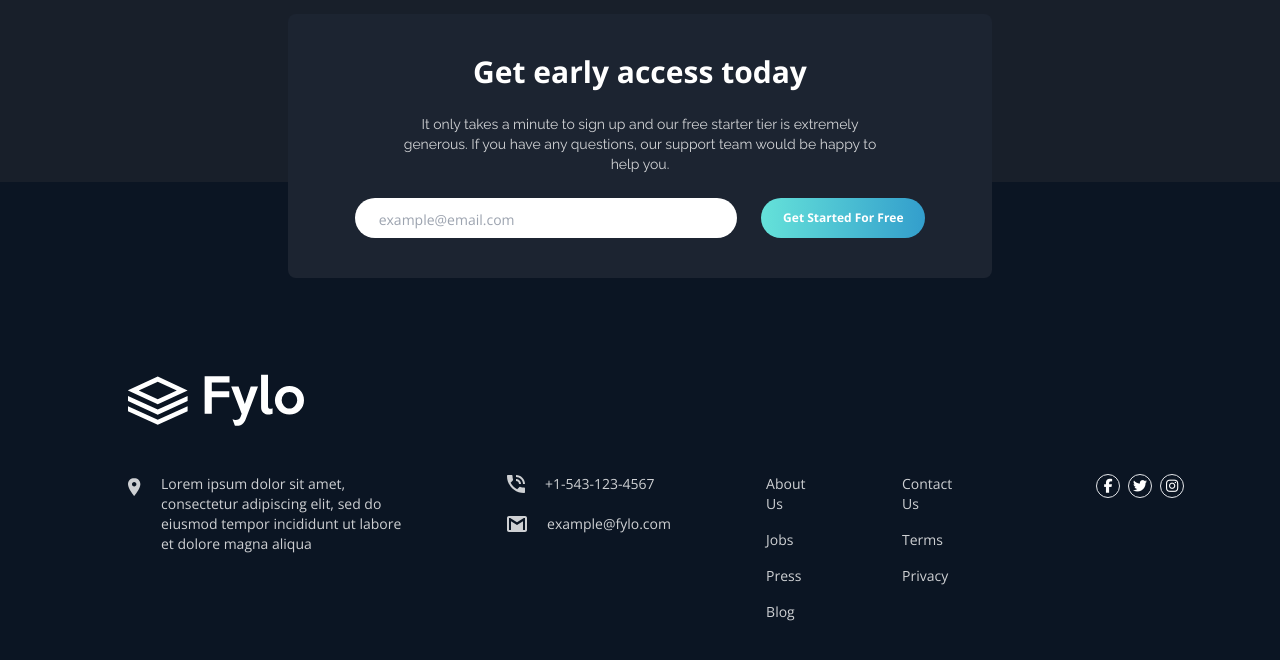
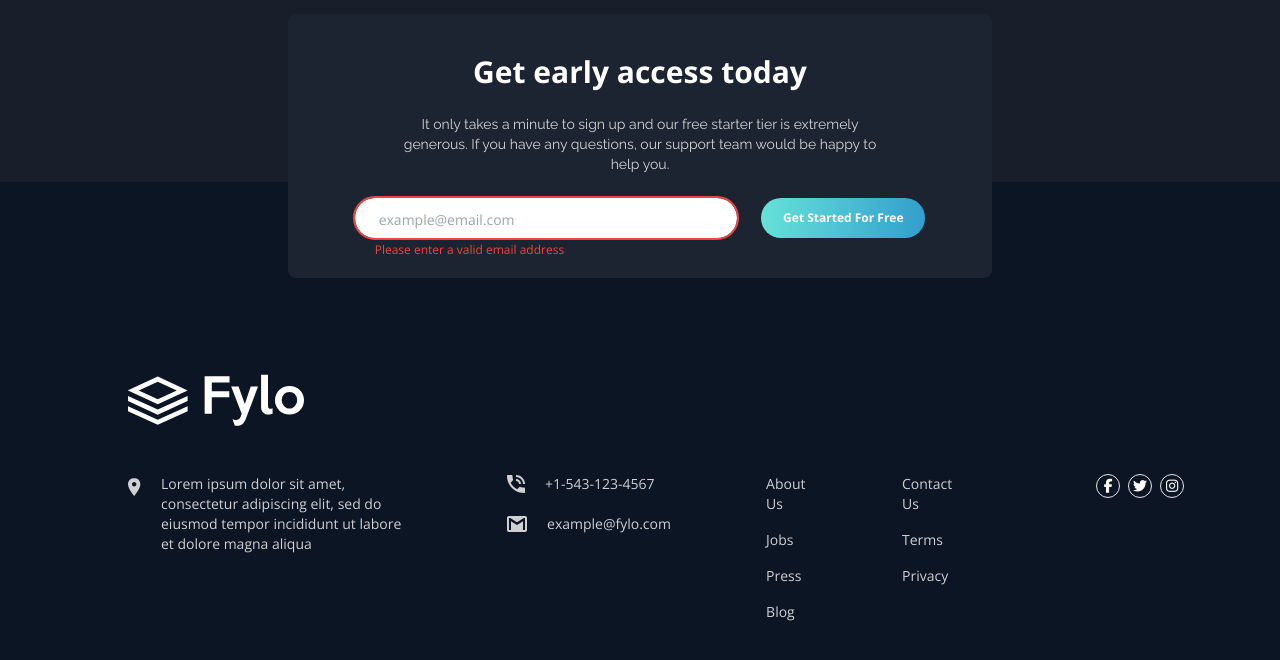
Before and after one commit to Brian-Lin-2/frontend-mentor-fylo-dark, a React (Vite) app: page / in a window 1280 px wide. Shown: the part 3011-3671 px from the top of the page. Built offline with nearby package versions, Linux system fonts and the light colour scheme.

Commit message:
Create error state

```diff
--- a/src/components/SignUp.jsx
+++ b/src/components/SignUp.jsx
@@ -1,4 +1,10 @@
 export default function SignUp() {
+  let emailStyle =
+    "pt-3 pb-2 px-6 rounded-full text-2xs outline-none lg:w-full";
+
+  emailStyle =
+    "pt-3 pb-2 px-6 rounded-full text-2xs outline outline-2 outline-red-500 hover:outline-none lg:w-full";
+
   return (
     <div className="flex flex-col gap-4 text-center px-6 py-8 mx-2 bg-dark-blue-1 rounded-lg relative z-10 lg:mx-48 lg:gap-6 lg:py-10">
       <h1 className="text-base font-bold lg:text-3xl">
@@ -10,12 +16,17 @@ export default function SignUp() {
         help you.
       </p>
       <form className="flex flex-col gap-4 pt-4 lg:flex-row lg:justify-center lg:items-center lg:p-0 lg:gap-6">
-        <input
-          className="pt-3 pb-2 px-6 rounded-full outline-none text-2xs lg:w-7/12"
-          htmlFor="email"
-          name="email"
-          placeholder="example@email.com"
-        />
+        <div className="lg:w-7/12">
+          <input
+            className={emailStyle}
+            htmlFor="email"
+            name="email"
+            placeholder="example@email.com"
+          />
+          <p className="text-xs text-red-500 text-start mx-5 mt-1 absolute">
+            Please enter a valid email address
+          </p>
+        </div>
         <button className="bg-gradient-to-r from-cyan to-blue font-bold p-3 rounded-full text-xs lg:w-1/4 hover:to-cyan">
           Get Started For Free
         </button>
```
